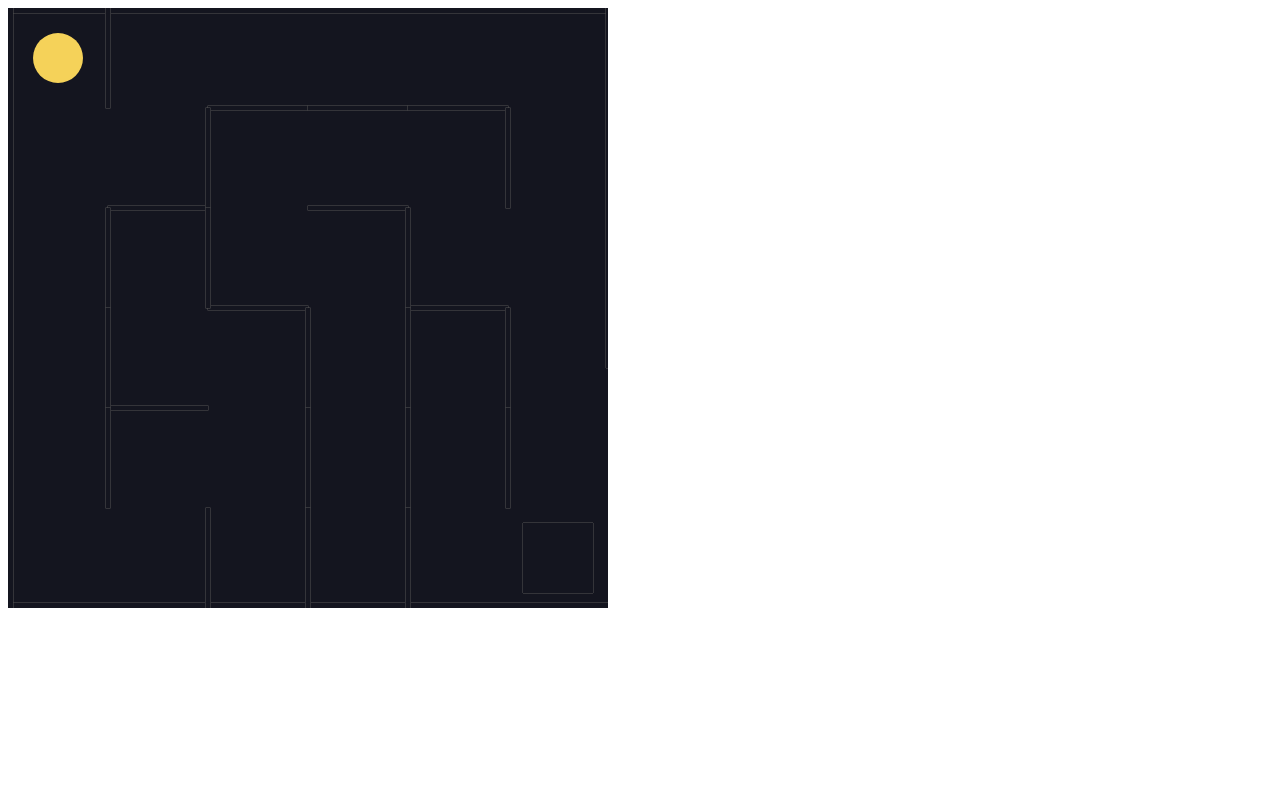
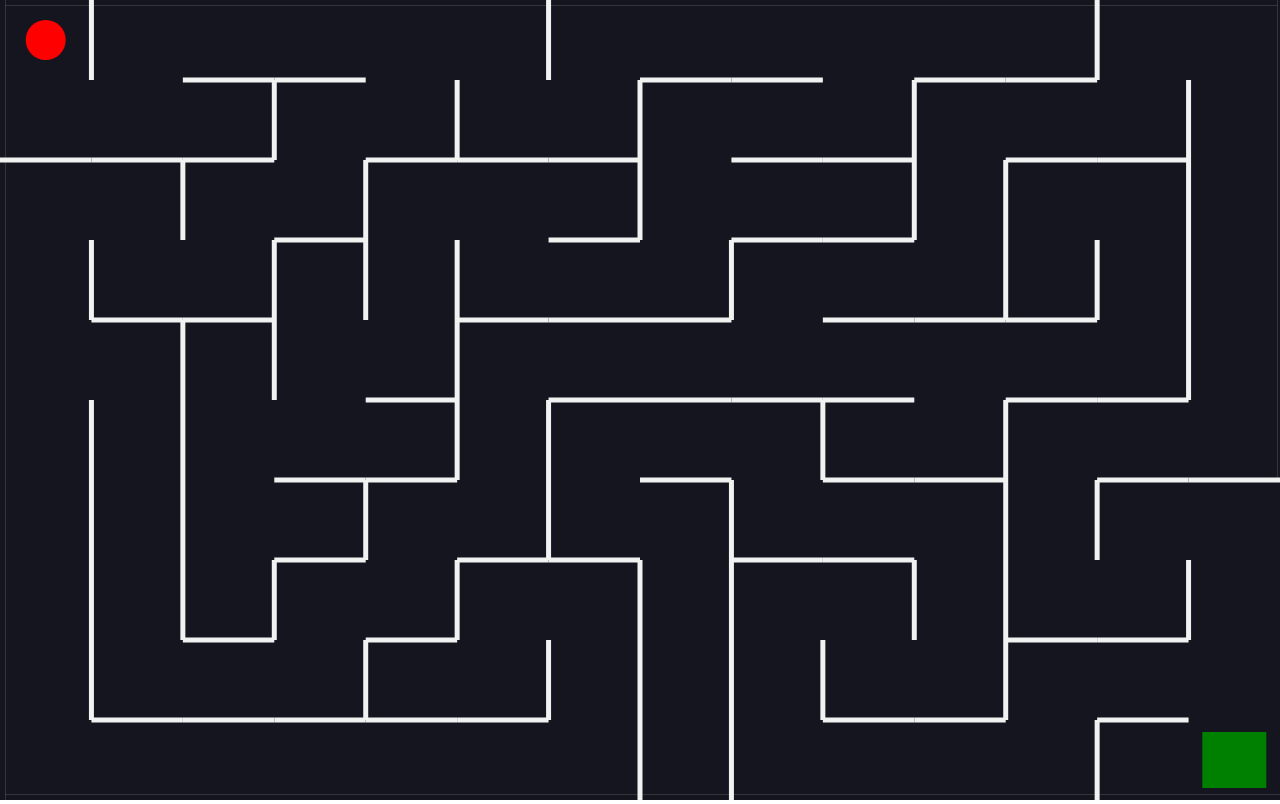
Before and after one commit to wissal92/Maze-game, a plain HTML site: page index.html in a window 1280 px wide. Drawn offline with nearby package versions, Linux system fonts and the light colour scheme; animation ran at ten frames a second.

Commit message:
Refactor our maze to take the whole width and height of our screen, adding Colors and displaying a success message

```diff
--- a/index.html
+++ b/index.html
@@ -5,9 +5,38 @@
     <meta name="viewport" content="width=device-width, initial-scale=1.0">
     <meta http-equiv="X-UA-Compatible" content="ie=edge">
     <script src='https://cdnjs.cloudflare.com/ajax/libs/matter-js/0.14.2/matter.min.js'></script>
-    <title>Document</title>
+    <style>
+        body {
+            margin: 0;
+        }
+
+        .hidden {
+            display: none !important;
+        }
+
+        h1 {
+            color: white;
+            font-size: 56px;
+            font-weight: 300;
+        }
+
+        .winner{
+            display: flex;
+            justify-content: center;
+            align-items: center;
+            position: absolute;
+            z-index: 1;
+            height: 100vh;
+            width: 100vw;
+        }
+
+    </style>
+    <title>Maze</title>
 </head>
 <body>
+    <div class="winner hidden">
+        <h1>Congrats you have won :)</h1>
+    </div>
    <script src="index.js" ></script>
 </body>
 </html>
--- a/index.js
+++ b/index.js
@@ -1,10 +1,12 @@
 const {Engine, Render, Runner, World, Bodies, Body, Events} = Matter;
 
-const cells = 6;
-const width = 600;
-const height = 600;
+const cellsHorizontal = 14;
+const cellsVertical = 10;
+const width = window.innerWidth;
+const height = window.innerHeight;
 
-const unitLength = width / cells;
+const unitLengthX = width / cellsHorizontal;
+const unitLengthY = height / cellsVertical;
 
 const engine = Engine.create();
 engine.world.gravity.y = 0;
@@ -56,12 +58,12 @@ const shuffle = arr => {
     return arr;
 }
 
-const grid = Array(cells).fill(null).map(() => Array(cells).fill(false))
-const verticals =  Array(cells).fill(null).map(() => Array(cells - 1).fill(false));
-const horizontals = Array(cells - 1).fill(null).map(() => Array(cells).fill(false));
+const grid = Array(cellsVertical).fill(null).map(() => Array(cellsHorizontal).fill(false))
+const verticals =  Array(cellsVertical).fill(null).map(() => Array(cellsHorizontal - 1).fill(false));
+const horizontals = Array(cellsVertical - 1).fill(null).map(() => Array(cellsHorizontal).fill(false));
 
-const startRow = Math.floor(Math.random() * cells);
-const startColumn = Math.floor(Math.random() * cells);
+const startRow = Math.floor(Math.random() * cellsVertical);
+const startColumn = Math.floor(Math.random() * cellsHorizontal);
 
 const stepThroughCell = (row, column) => {
    //if the cell is vistied we just return:
@@ -85,7 +87,7 @@ const stepThroughCell = (row, column) => {
        const [nextRow, nextColumn, direction] = neighbor;
 
        //see if the neighbor is out of bounds
-       if(nextRow < 0 || nextRow >= cells || nextColumn < 0 || nextColumn >= cells){
+       if(nextRow < 0 || nextRow >= cellsVertical || nextColumn < 0 || nextColumn >= cellsHorizontal){
            continue;
        }
 
@@ -120,13 +122,16 @@ horizontals.forEach((row, rowIndex) => {
        }
 
        const wall = Bodies.rectangle(
-           columnIndex * unitLength + unitLength / 2,
-           rowIndex * unitLength + unitLength,
-           unitLength,
+           columnIndex * unitLengthX + unitLengthX / 2,
+           rowIndex * unitLengthY + unitLengthY,
+           unitLengthX,
            5,
            {
                label: 'wall',
-               isStatic: true
+               isStatic: true,
+               render: {
+                   fillStyle: '#f1f1f1'
+               }
            }
        );
        World.add(world, wall)
@@ -140,13 +145,16 @@ verticals.forEach((row, rowIndex) => {
        }
 
        const wall = Bodies.rectangle(
-           columnIndex * unitLength + unitLength,
-           rowIndex * unitLength + unitLength / 2,
+           columnIndex * unitLengthX + unitLengthX,
+           rowIndex * unitLengthY + unitLengthY / 2,
            5,
-           unitLength,
+           unitLengthY,
            {
                label: 'wall',
-               isStatic: true
+               isStatic: true,
+               render: {
+                fillStyle: '#f1f1f1'
+            }
            }
        );
        World.add(world, wall)
@@ -155,20 +163,27 @@ verticals.forEach((row, rowIndex) => {
 
 //Create our goal:
 const goal = Bodies.rectangle(
-    width - unitLength / 2,
-    height - unitLength / 2,
-    unitLength * 0.7,
-    unitLength * 0.7,
+    width - unitLengthX / 2,
+    height - unitLengthY / 2,
+    unitLengthX * 0.7,
+    unitLengthY * 0.7,
     {
         isStatic: true,
-        label: 'goal'
+        label: 'goal',
+        render: {
+            fillStyle: 'green'
+        }
     }
 );
 World.add(world, goal)
 
 //Create Playing ball:
-const ball = Bodies.circle(unitLength / 2, unitLength / 2, unitLength / 4, {
-    label: 'ball'
+const ballRadius = Math.min(unitLengthX, unitLengthY) / 4;
+const ball = Bodies.circle(unitLengthX / 2, unitLengthY / 2, ballRadius, {
+    label: 'ball',
+    render: {
+        fillStyle: 'red'
+    }
 });
 World.add(world, ball);
 
@@ -197,6 +212,7 @@ Events.on(engine, 'collisionStart', e => {
 
       if(labels.includes(collision.bodyA.label) && labels.includes(collision.bodyB.label)){
           //create an animation to tell the user that he has won the game:
+          document.querySelector('.winner').classList.remove('hidden');
           world.gravity.y = 1;
           world.bodies.forEach(body => {
               if(body.label === 'wall'){
```
